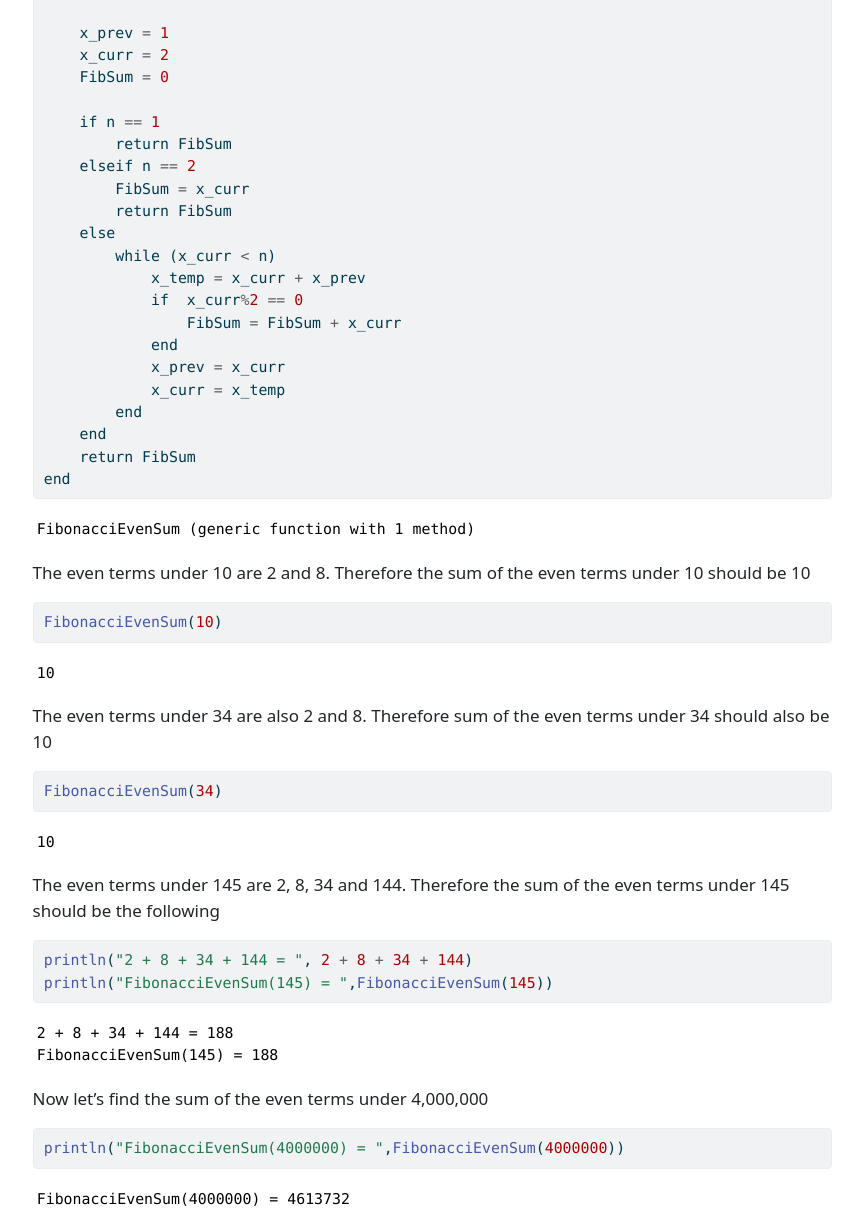
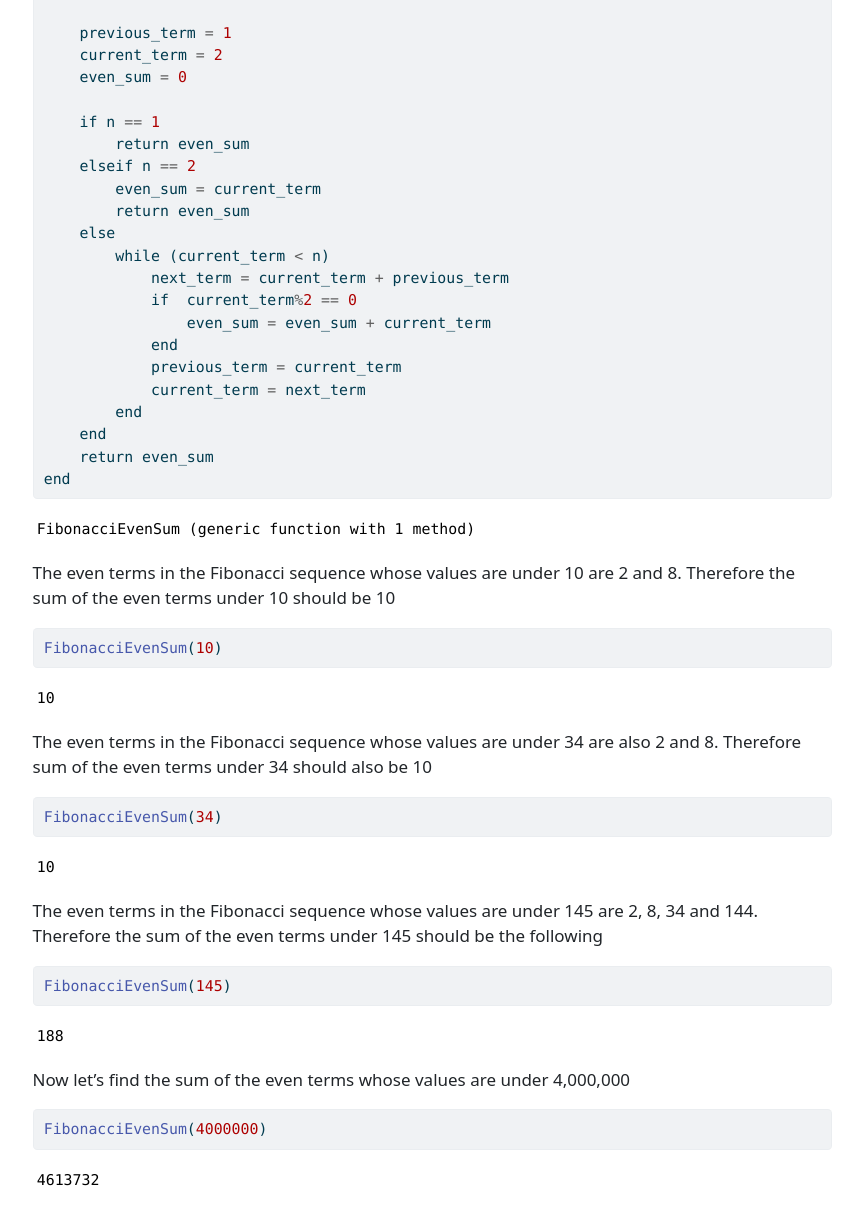
Before and after one commit to dejesusalcala/project-euler-2, a plain HTML site: page index.html in a window 1280 px wide. Shown: the part 720-1940 px from the top of the page, without its empty margins (208-1071 px from the left). Drawn offline with Linux system fonts and the light colour scheme.

Commit message:
changed variable names in code

```diff
--- a/index.html
+++ b/index.html
@@ -112,7 +112,7 @@ pre > code.sourceCode > span > a:first-child::before { text-decoration: underlin
 <p>1, 2, 3, 5, 8, 13, 21, 34, 55, 89, …</p>
 <p>By considering the terms in the Fibonacci sequence whose values do not exceed four million, find the sum of the even-valued terms.</p>
 <p>Let’s solve this using <strong>Julia</strong></p>
-<div class="cell" data-execution_count="13">
+<div class="cell" data-execution_count="3">
 <div class="sourceCode cell-code" id="cb1"><pre class="sourceCode julia code-with-copy"><code class="sourceCode julia"><span id="cb1-1"><a href="#cb1-1" aria-hidden="true" tabindex="-1"></a><span class="kw">function</span> <span class="fu">FibonacciEvenSum</span>(n)</span>
 <span id="cb1-2"><a href="#cb1-2" aria-hidden="true" tabindex="-1"></a></span>
 <span id="cb1-3"><a href="#cb1-3" aria-hidden="true" tabindex="-1"></a><span class="co">#' @@name FibonacciEvenSum</span></span>
@@ -130,59 +130,57 @@ pre > code.sourceCode > span > a:first-child::before { text-decoration: underlin
 <span id="cb1-15"><a href="#cb1-15" aria-hidden="true" tabindex="-1"></a><span class="co">#' n = 10</span></span>
 <span id="cb1-16"><a href="#cb1-16" aria-hidden="true" tabindex="-1"></a><span class="co">#' FibonacciEvenSum(n)</span></span>
 <span id="cb1-17"><a href="#cb1-17" aria-hidden="true" tabindex="-1"></a></span>
-<span id="cb1-18"><a href="#cb1-18" aria-hidden="true" tabindex="-1"></a>    x_prev <span class="op">=</span> <span class="fl">1</span></span>
-<span id="cb1-19"><a href="#cb1-19" aria-hidden="true" tabindex="-1"></a>    x_curr <span class="op">=</span> <span class="fl">2</span></span>
-<span id="cb1-20"><a href="#cb1-20" aria-hidden="true" tabindex="-1"></a>    FibSum <span class="op">=</span> <span class="fl">0</span></span>
+<span id="cb1-18"><a href="#cb1-18" aria-hidden="true" tabindex="-1"></a>    previous_term <span class="op">=</span> <span class="fl">1</span></span>
+<span id="cb1-19"><a href="#cb1-19" aria-hidden="true" tabindex="-1"></a>    current_term <span class="op">=</span> <span class="fl">2</span></span>
+<span id="cb1-20"><a href="#cb1-20" aria-hidden="true" tabindex="-1"></a>    even_sum <span class="op">=</span> <span class="fl">0</span></span>
 <span id="cb1-21"><a href="#cb1-21" aria-hidden="true" tabindex="-1"></a>    </span>
 <span id="cb1-22"><a href="#cb1-22" aria-hidden="true" tabindex="-1"></a>    <span class="cf">if</span> n <span class="op">==</span> <span class="fl">1</span></span>
-<span id="cb1-23"><a href="#cb1-23" aria-hidden="true" tabindex="-1"></a>        <span class="cf">return</span> FibSum</span>
+<span id="cb1-23"><a href="#cb1-23" aria-hidden="true" tabindex="-1"></a>        <span class="cf">return</span> even_sum</span>
 <span id="cb1-24"><a href="#cb1-24" aria-hidden="true" tabindex="-1"></a>    <span class="cf">elseif</span> n <span class="op">==</span> <span class="fl">2</span></span>
-<span id="cb1-25"><a href="#cb1-25" aria-hidden="true" tabindex="-1"></a>        FibSum <span class="op">=</span> x_curr</span>
-<span id="cb1-26"><a href="#cb1-26" aria-hidden="true" tabindex="-1"></a>        <span class="cf">return</span> FibSum</span>
+<span id="cb1-25"><a href="#cb1-25" aria-hidden="true" tabindex="-1"></a>        even_sum <span class="op">=</span> current_term</span>
+<span id="cb1-26"><a href="#cb1-26" aria-hidden="true" tabindex="-1"></a>        <span class="cf">return</span> even_sum</span>
 <span id="cb1-27"><a href="#cb1-27" aria-hidden="true" tabindex="-1"></a>    <span class="cf">else</span></span>
-<span id="cb1-28"><a href="#cb1-28" aria-hidden="true" tabindex="-1"></a>        <span class="cf">while</span> (x_curr <span class="op">&lt;</span> n)</span>
-<span id="cb1-29"><a href="#cb1-29" aria-hidden="true" tabindex="-1"></a>            x_temp <span class="op">=</span> x_curr <span class="op">+</span> x_prev</span>
-<span id="cb1-30"><a href="#cb1-30" aria-hidden="true" tabindex="-1"></a>            <span class="cf">if</span>  x_curr<span class="op">%</span><span class="fl">2</span> <span class="op">==</span> <span class="fl">0</span></span>
-<span id="cb1-31"><a href="#cb1-31" aria-hidden="true" tabindex="-1"></a>                FibSum <span class="op">=</span> FibSum <span class="op">+</span> x_curr</span>
+<span id="cb1-28"><a href="#cb1-28" aria-hidden="true" tabindex="-1"></a>        <span class="cf">while</span> (current_term <span class="op">&lt;</span> n)</span>
+<span id="cb1-29"><a href="#cb1-29" aria-hidden="true" tabindex="-1"></a>            next_term <span class="op">=</span> current_term <span class="op">+</span> previous_term</span>
+<span id="cb1-30"><a href="#cb1-30" aria-hidden="true" tabindex="-1"></a>            <span class="cf">if</span>  current_term<span class="op">%</span><span class="fl">2</span> <span class="op">==</span> <span class="fl">0</span></span>
+<span id="cb1-31"><a href="#cb1-31" aria-hidden="true" tabindex="-1"></a>                even_sum <span class="op">=</span> even_sum <span class="op">+</span> current_term</span>
 <span id="cb1-32"><a href="#cb1-32" aria-hidden="true" tabindex="-1"></a>            <span class="cf">end</span>    </span>
-<span id="cb1-33"><a href="#cb1-33" aria-hidden="true" tabindex="-1"></a>            x_prev <span class="op">=</span> x_curr</span>
-<span id="cb1-34"><a href="#cb1-34" aria-hidden="true" tabindex="-1"></a>            x_curr <span class="op">=</span> x_temp</span>
+<span id="cb1-33"><a href="#cb1-33" aria-hidden="true" tabindex="-1"></a>            previous_term <span class="op">=</span> current_term</span>
+<span id="cb1-34"><a href="#cb1-34" aria-hidden="true" tabindex="-1"></a>            current_term <span class="op">=</span> next_term</span>
 <span id="cb1-35"><a href="#cb1-35" aria-hidden="true" tabindex="-1"></a>        <span class="cf">end</span></span>
 <span id="cb1-36"><a href="#cb1-36" aria-hidden="true" tabindex="-1"></a>    <span class="cf">end</span></span>
-<span id="cb1-37"><a href="#cb1-37" aria-hidden="true" tabindex="-1"></a>    <span class="cf">return</span> FibSum</span>
+<span id="cb1-37"><a href="#cb1-37" aria-hidden="true" tabindex="-1"></a>    <span class="cf">return</span> even_sum</span>
 <span id="cb1-38"><a href="#cb1-38" aria-hidden="true" tabindex="-1"></a><span class="kw">end</span></span></code><button title="Copy to Clipboard" class="code-copy-button"><i class="bi"></i></button></pre></div>
-<div class="cell-output cell-output-display" data-execution_count="13">
+<div class="cell-output cell-output-display">
 <pre><code>FibonacciEvenSum (generic function with 1 method)</code></pre>
 </div>
 </div>
-<p>The even terms under 10 are 2 and 8. Therefore the sum of the even terms under 10 should be 10</p>
-<div class="cell" data-execution_count="9">
+<p>The even terms in the Fibonacci sequence whose values are under 10 are 2 and 8. Therefore the sum of the even terms under 10 should be 10</p>
+<div class="cell" data-execution_count="5">
 <div class="sourceCode cell-code" id="cb3"><pre class="sourceCode julia code-with-copy"><code class="sourceCode julia"><span id="cb3-1"><a href="#cb3-1" aria-hidden="true" tabindex="-1"></a><span class="fu">FibonacciEvenSum</span>(<span class="fl">10</span>)</span></code><button title="Copy to Clipboard" class="code-copy-button"><i class="bi"></i></button></pre></div>
-<div class="cell-output cell-output-display" data-execution_count="9">
+<div class="cell-output cell-output-display">
 <pre><code>10</code></pre>
 </div>
 </div>
-<p>The even terms under 34 are also 2 and 8. Therefore sum of the even terms under 34 should also be 10</p>
-<div class="cell" data-execution_count="10">
+<p>The even terms in the Fibonacci sequence whose values are under 34 are also 2 and 8. Therefore sum of the even terms under 34 should also be 10</p>
+<div class="cell" data-execution_count="6">
 <div class="sourceCode cell-code" id="cb5"><pre class="sourceCode julia code-with-copy"><code class="sourceCode julia"><span id="cb5-1"><a href="#cb5-1" aria-hidden="true" tabindex="-1"></a><span class="fu">FibonacciEvenSum</span>(<span class="fl">34</span>)</span></code><button title="Copy to Clipboard" class="code-copy-button"><i class="bi"></i></button></pre></div>
-<div class="cell-output cell-output-display" data-execution_count="10">
+<div class="cell-output cell-output-display">
 <pre><code>10</code></pre>
 </div>
 </div>
-<p>The even terms under 145 are 2, 8, 34 and 144. Therefore the sum of the even terms under 145 should be the following</p>
-<div class="cell" data-execution_count="11">
-<div class="sourceCode cell-code" id="cb7"><pre class="sourceCode julia code-with-copy"><code class="sourceCode julia"><span id="cb7-1"><a href="#cb7-1" aria-hidden="true" tabindex="-1"></a><span class="fu">println</span>(<span class="st">"2 + 8 + 34 + 144 = "</span>, <span class="fl">2</span> <span class="op">+</span> <span class="fl">8</span> <span class="op">+</span> <span class="fl">34</span> <span class="op">+</span> <span class="fl">144</span>)</span>
-<span id="cb7-2"><a href="#cb7-2" aria-hidden="true" tabindex="-1"></a><span class="fu">println</span>(<span class="st">"FibonacciEvenSum(145) = "</span>,<span class="fu">FibonacciEvenSum</span>(<span class="fl">145</span>))</span></code><button title="Copy to Clipboard" class="code-copy-button"><i class="bi"></i></button></pre></div>
-<div class="cell-output cell-output-stdout">
-<pre><code>2 + 8 + 34 + 144 = 188
-FibonacciEvenSum(145) = 188</code></pre>
+<p>The even terms in the Fibonacci sequence whose values are under 145 are 2, 8, 34 and 144. Therefore the sum of the even terms under 145 should be the following</p>
+<div class="cell" data-execution_count="9">
+<div class="sourceCode cell-code" id="cb7"><pre class="sourceCode julia code-with-copy"><code class="sourceCode julia"><span id="cb7-1"><a href="#cb7-1" aria-hidden="true" tabindex="-1"></a><span class="fu">FibonacciEvenSum</span>(<span class="fl">145</span>)</span></code><button title="Copy to Clipboard" class="code-copy-button"><i class="bi"></i></button></pre></div>
+<div class="cell-output cell-output-display">
+<pre><code>188</code></pre>
 </div>
 </div>
-<p>Now let’s find the sum of the even terms under 4,000,000</p>
-<div class="cell" data-execution_count="12">
-<div class="sourceCode cell-code" id="cb9"><pre class="sourceCode julia code-with-copy"><code class="sourceCode julia"><span id="cb9-1"><a href="#cb9-1" aria-hidden="true" tabindex="-1"></a><span class="fu">println</span>(<span class="st">"FibonacciEvenSum(4000000) = "</span>,<span class="fu">FibonacciEvenSum</span>(<span class="fl">4000000</span>))</span></code><button title="Copy to Clipboard" class="code-copy-button"><i class="bi"></i></button></pre></div>
-<div class="cell-output cell-output-stdout">
-<pre><code>FibonacciEvenSum(4000000) = 4613732</code></pre>
+<p>Now let’s find the sum of the even terms whose values are under 4,000,000</p>
+<div class="cell" data-execution_count="10">
+<div class="sourceCode cell-code" id="cb9"><pre class="sourceCode julia code-with-copy"><code class="sourceCode julia"><span id="cb9-1"><a href="#cb9-1" aria-hidden="true" tabindex="-1"></a><span class="fu">FibonacciEvenSum</span>(<span class="fl">4000000</span>)</span></code><button title="Copy to Clipboard" class="code-copy-button"><i class="bi"></i></button></pre></div>
+<div class="cell-output cell-output-display">
+<pre><code>4613732</code></pre>
 </div>
 </div>
 
```
Also changed, not shown: 1 other file.
